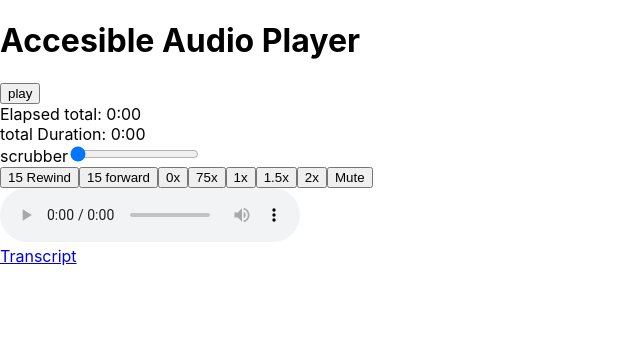
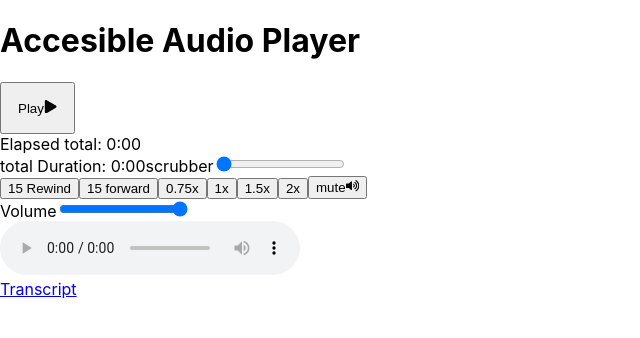
Before and after one commit to myplancash/react-audio-player, a React (Create React App) app: page / in a window 1280 px wide. Shown: the top 338 px of the page, without its empty margins (0-640 px from the left). Built offline with nearby package versions, Linux system fonts and the light colour scheme.

Commit message:
Design Accessible Buttons Using Icons

```diff
--- a/package.json
+++ b/package.json
@@ -8,6 +8,7 @@
     "@testing-library/user-event": "^13.5.0",
     "react": "^18.2.0",
     "react-dom": "^18.2.0",
+    "react-icons": "^4.7.1",
     "react-scripts": "5.0.1",
     "web-vitals": "^2.1.4"
   },
--- /dev/null
+++ b/src/App.css
@@ -0,0 +1,9 @@
+.visually-hidden {
+  clip: rect(0 0 0 0);
+  clip-path: inset(50%);
+  height: 1px;
+  overflow: hidden;
+  position: absolute;
+  white-space: nowrap;
+  width: 1px;
+}
--- a/src/components/audio-player.js
+++ b/src/components/audio-player.js
@@ -1,4 +1,5 @@
 import React, { useRef, useState } from 'react';
+import { FaPlay, FaPause, FaVolumeMute, FaVolumeUp } from 'react-icons/fa'
 
 const formatTime = (time) => {
   // Hours, minutes and seconds
@@ -18,6 +19,7 @@ const formatTime = (time) => {
   return ret;
 }
 
+
 const AudioPlayer = ({src, transcript}) => {
   // Create a fast-forward and rewind 15 seconds button
   // create a scrubber
@@ -29,7 +31,9 @@ const AudioPlayer = ({src, transcript}) => {
   // Create an elapse time and total time
   const [duration, setDuration] = useState(0)
   const [mediaTime, setMediaTime] = useState(0)
-  const [isMuted, setIsMuted] = useState(false);
+  const [isMuted, setIsMuted] = useState(false)
+  const [ volume, setVolume] = useState(1)
+
 
   // Create a play button that toggles play and pause
   const togglePlaying = () => {
@@ -64,13 +68,11 @@ const AudioPlayer = ({src, transcript}) => {
     audioRef.current.currentTime = newTime;
   }
 
-  const rates = [0,75, 1, 1.5, 2];
-
+  const rates = [0.75, 1, 1.5, 2];
 
   const onRateChange = (rate) => {
     audioRef.current.playbackRate = rate;
   }
-
 
   const onMuted = () => {
     setIsMuted(!isMuted)
@@ -78,22 +80,41 @@ const AudioPlayer = ({src, transcript}) => {
   }
 
   const onVolumeChange = () => {
-    if(audioRef.current.muted) {
+    if(audioRef.current.muted || audioRef.current.volume === 0) {
       setIsMuted(true)
-    } else if (isMuted) {
+    } else if (!audioRef.current.muted) {
       setIsMuted(false)
+      setVolume(audioRef.current.volume)
     }
   }
 
+  const onVolumeScrubberChange = (event) => {
+    //to be more safe we set Number on whatever is the value:
+    const newVolume = Number(event.target.value);
+    setVolume(newVolume)
+    audioRef.current.volume = newVolume
+  }
 
 
 
   return (
     <>
     <div className='audio' onClick={togglePlaying}>
-      <button>{isPlaying ? 'pause' : 'play'}</button><br/>
+      <button style={{padding: '1rem', margin:'auto 0'}}>
+        {isPlaying ? (
+        <>
+          <span className='visually-hidden'>Pause</span>
+          <FaPause aria-hidden='true'/>
+        </>
+        ) : (
+        <>
+          <span className='visually-hidden'>Play</span>
+          <FaPlay aria-hidden='true'/>
+        </>
+        )}
+      </button><br/>
       <span className='elapsed'>Elapsed total: {formatTime(mediaTime)}</span><br/>
-      <span className='duration'>total Duration: {formatTime(duration)}</span><br/>
+      <span className='duration'>total Duration: {formatTime(duration)}</span>
       <label htmlFor="time-scrubber">scrubber</label>
       <input
         type="range"
@@ -108,7 +129,23 @@ const AudioPlayer = ({src, transcript}) => {
       {rates.map((rate) => (
         <button key={rate} onClick={() => onRateChange(rate)}>{rate}x</button>
       ))}
-      <button onClick={onMuted}>{isMuted ? 'Unmuted' : 'Mute' }</button>
+
+      <button onClick={onMuted}>{isMuted ?
+      (
+        <>
+        <span className='visually-hidden'>Unmuted</span>
+        <FaVolumeMute aria-hidden='true'/>
+        </>
+      ) : (
+        <>
+        <span className='visually-hidden'>mute</span>
+        <FaVolumeUp aria-hidden='true'/>
+        </>
+
+      )}
+      </button><br/>
+      <label htmlFor="volume-scrubber">Volume</label>
+      <input id='volume-scrubber' type="range" step={0.1} min={0} max={1} value={isMuted ? 0 : volume} onChange={onVolumeScrubberChange} />
     </div>
       <audio
         onLoadedMetadata={onLoadedMetadata}
@@ -118,8 +155,11 @@ const AudioPlayer = ({src, transcript}) => {
         ref={audioRef}
         onVolumeChange={onVolumeChange}
         src={src}
-        controls/>
+        controls
+      />
+
       <div>{transcript}</div>
+
     </>
   )
 }
```
Also changed, not shown: 1 other file (tests, documents, lock files or other folders).
